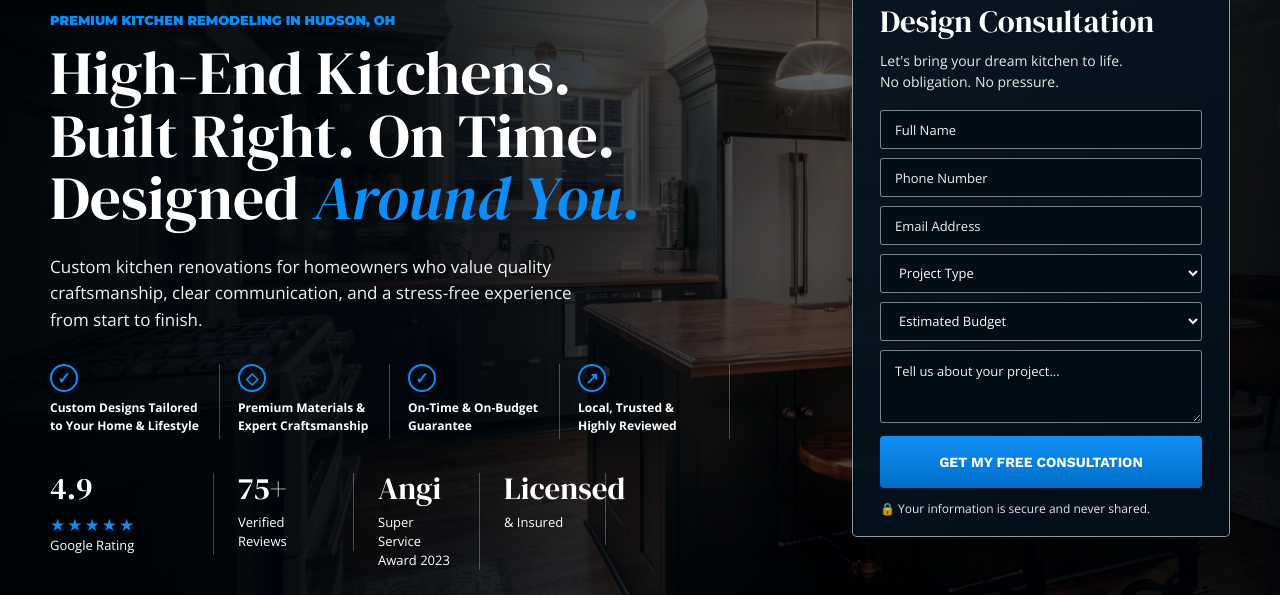
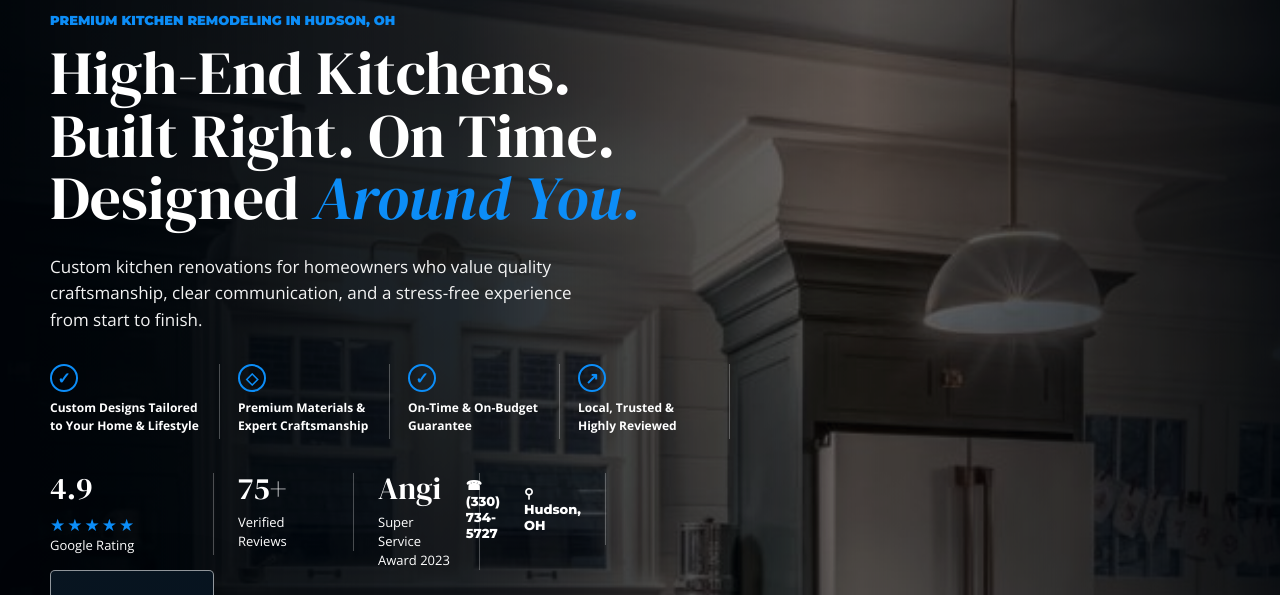
Before and after one commit to adoniskitchenbath/Adonis, a plain HTML site: page Kitchens/index.html in a window 1280 px wide. Shown: the part 130-725 px from the top of the page. Drawn offline with nearby package versions, Linux system fonts and the light colour scheme.

Commit message:
Test Netlify deployment: remove Licensed & Insured stat

```diff
--- a/Kitchens/index.html
+++ b/Kitchens/index.html
@@ -36,11 +36,7 @@
               <div><strong>4.9</strong><span class="stars">&#9733;&#9733;&#9733;&#9733;&#9733;</span><small>Google Rating</small></div>
               <div><strong>75+</strong><small>Verified Reviews</small></div>
               <div><strong>Angi</strong><small>Super Service Award 2023</small></div>
-              <div><strong>Licensed</strong><small>&amp; Insured</small></div>
-            </div>
-          </div>
 
-          <div class="hero-panel">
             <div class="top-contact">
               <a href="tel:3307345727">&#9742; (330) 734-5727</a>
               <span>&#9906; Hudson, OH</span>
```
